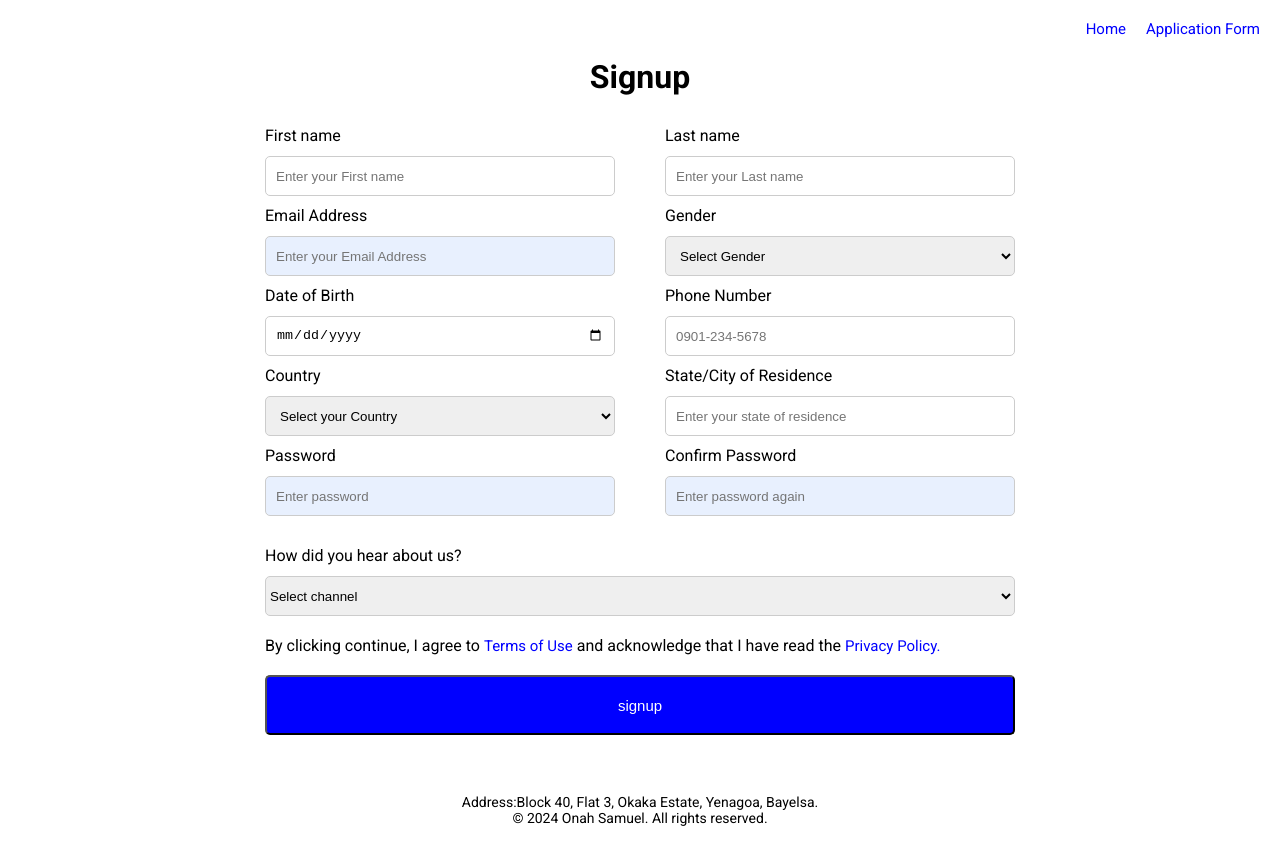
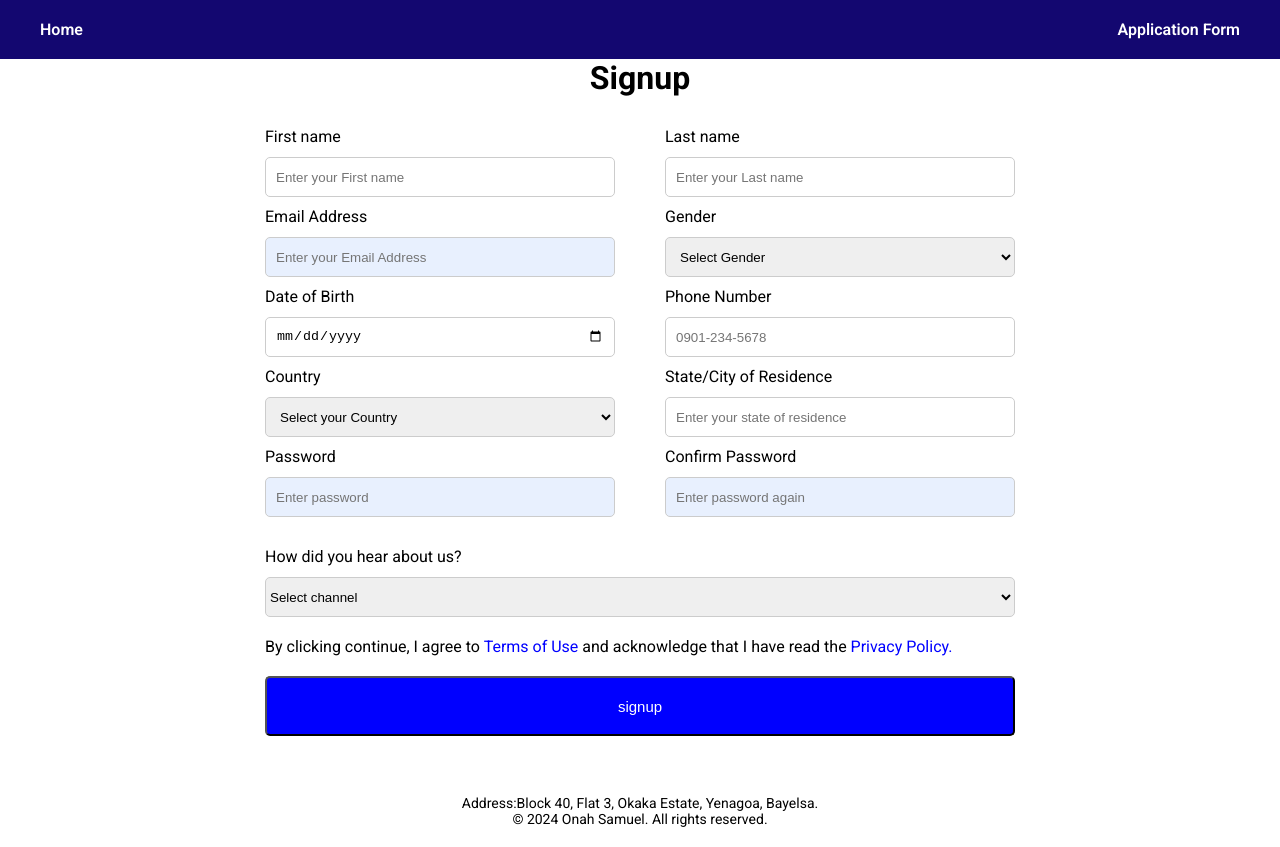
Before and after one commit to samthecloudgenie/Altschool-HTML-Assignment-1, a plain HTML site: page form.html in a window 1280 px wide. Drawn offline with Linux system fonts and the light colour scheme.

Commit message:
Update navigation styles: change background color, adjust layout, and enhance link visibility

```diff
--- a/assets/index.css
+++ b/assets/index.css
@@ -9,18 +9,19 @@ body {
  align-items: center;
 }
 
-nav {
-    display: flex;
-    justify-content: flex-end;
-    padding: 20px;
-    gap: 20px;
+    nav {
+        background-color: rgb(19, 7, 112);
+        display: flex;
+        justify-content: space-between;
+        align-items: center;
+        padding: 20px 40px;
+        font-weight: 600;
 }
 
-a {
+nav a {
     text-decoration: none;
-    color: blue;
-    font-size: 15px;
-}
+    color: white;
+  }
 
 h1 {
     text-align: center;
```
